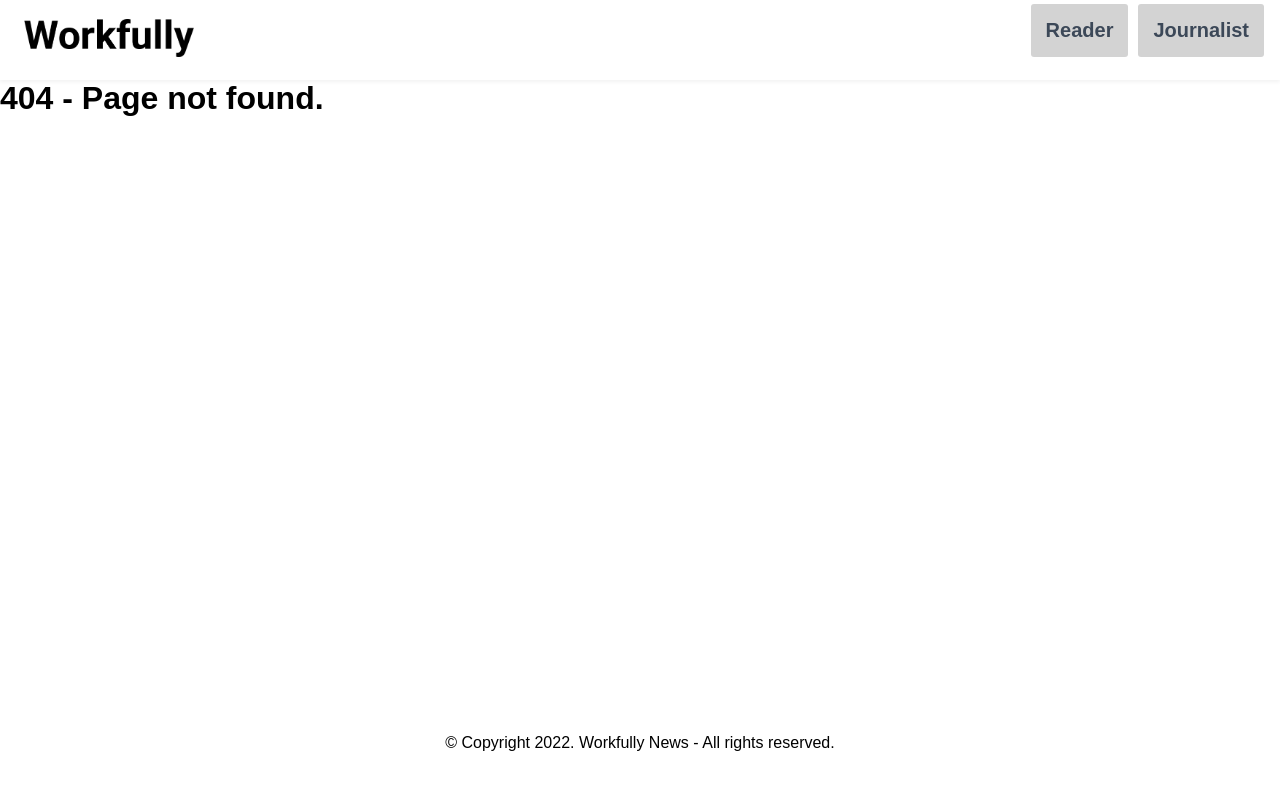
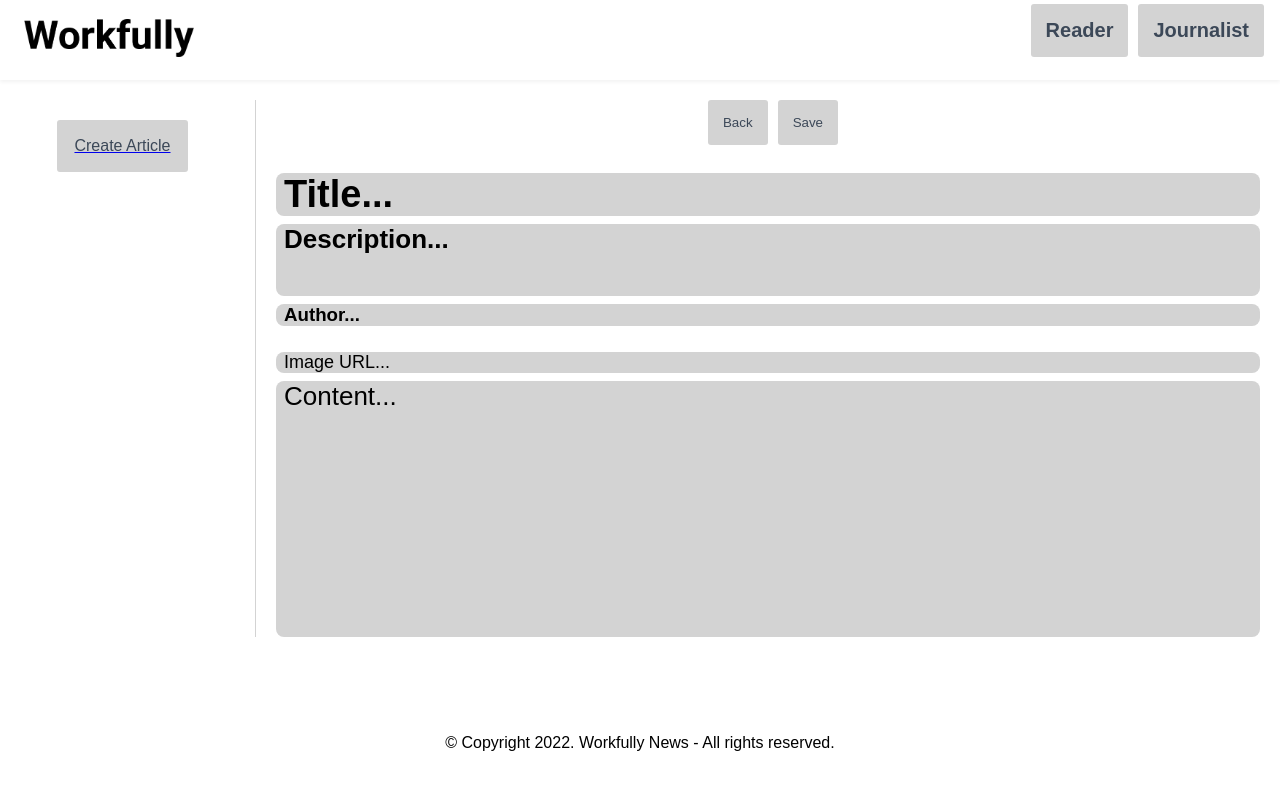
Before and after one commit to AlejoOrtega/workfully-news-react, a React (Create React App) app: page /article in a window 1280 px wide. Before the commit this address had no page. Shown: the top 790 px of the page. Built offline with nearby package versions, Linux system fonts and the light colour scheme.

Commit message:
Add: New Article Visual

```diff
--- a/src/index.css
+++ b/src/index.css
@@ -62,6 +62,7 @@ code {
 
 .thumbnail {
   font-size: 18px;
+  width: 100%;
 }
 
 .content {
--- a/src/pages/Readers_view.jsx
+++ b/src/pages/Readers_view.jsx
@@ -13,7 +13,16 @@ function Readers_view() {
     author: "",
     content: "",
   }
+
+  const NEW_ARTICLE_STYLE = {
+    backgroundColor:'lightGrey',
+    textAlign:'left',
+    marginTop:'8px',
+    paddingLeft: '8px',
+    borderRadius: '8px',
+  }
   const [article, setArticle] = useState(INITIAL_STATE);
+  const [isNew, setIsNew] = useState(false);
   const isEditable =
     window.localStorage.getItem("isLogged") === "false" ? false : true;
 
@@ -22,7 +31,6 @@ function Readers_view() {
   const { title, description, author, thumbnail, content } = article;
   const handleChange = (e) => {
     const { className, textContent } = e.target;
-    console.log(article);
     setArticle({
       ...article,
       [className]: textContent,
@@ -30,14 +38,23 @@ function Readers_view() {
   };
 
   useEffect(() => {
+    if(id === undefined){
+      setIsNew(()=> true)
+    }else{
       const localArticle = articles.find((item) => {
         return item.id === id;
       });
       setArticle(localArticle);
+    }
   }, [articles, id]);
 
   const handleOnCreateArticle = () => {
     setArticle({...INITIAL_STATE})
+    setIsNew(()=>true)
+  }
+
+  const handleOnChangeArticle = () => {
+    setIsNew(()=>false)
   }
 
   return (
@@ -47,7 +64,7 @@ function Readers_view() {
           {articles.map((article) => {
             return (
               <Link to={`/article/${article.id}`} key={article.id}>
-                <Card key={article.id}>
+                <Card key={article.id} handleClick={handleOnChangeArticle}>
                   <Card.CardSideBar>
                     <p>TITLE: {article.title}</p>
                     <p>AUTHOR: {article.author}</p>
@@ -56,17 +73,19 @@ function Readers_view() {
               </Link>
             );
           })}
+          <Link to={'/article'} key={article.id}>
             <Card key={article.id} handleClick={handleOnCreateArticle}>
               <Card.CardSideBar>
                 <p>Create Article</p>
               </Card.CardSideBar>
             </Card>
+          </Link>
         </div>
       )}
       <div className="main-column">
         <Button handleClick={() => navigate(-1)}>Back</Button>
         {isEditable && (
-          <Button handleClick={() => console.log("edit")}>Edit</Button>
+          <Button handleClick={() => console.log("edit")}>{isNew?'Save':'Edit'}</Button>
         )}
         <h1
           contentEditable={isEditable}
@@ -74,8 +93,9 @@ function Readers_view() {
           name="title"
           className="title"
           onInput={handleChange}
+          style={isNew? NEW_ARTICLE_STYLE : null}
         >
-          {title}
+          {isNew? 'Title...' : title}
         </h1>
 
         <h2
@@ -84,8 +104,9 @@ function Readers_view() {
           className="description"
           name="description"
           onInput={handleChange}
+          style={isNew? NEW_ARTICLE_STYLE : null}
         >
-          {description}
+          {isNew?'Description...': description}
         </h2>
         <h3
           contentEditable={isEditable}
@@ -93,18 +114,32 @@ function Readers_view() {
           className="author"
           name="author"
           onInput={handleChange}
+          style={isNew? NEW_ARTICLE_STYLE : null}
         >
-          {author}
+          {isNew? 'Author...' : author}
         </h3>
         <img src={thumbnail} alt="" />
+        {isNew?
+            <p
+              contentEditable={isEditable}
+              suppressContentEditableWarning={true}
+              className='thumbnail'
+              onInput={handleChange}
+              name="thumbnail"
+              style={isNew? NEW_ARTICLE_STYLE : null}
+            >
+              Image URL...
+            </p>
+        : null}
         <p
           contentEditable={isEditable}
           suppressContentEditableWarning={true}
           className="content"
           onInput={handleChange}
           name="content"
+          style={isNew? NEW_ARTICLE_STYLE : null}
         >
-          {content}
+          {isNew?'Content...':content}
         </p>
       </div>
     </div>
--- a/src/shared/components/AppRoutes/AppRoutes.jsx
+++ b/src/shared/components/AppRoutes/AppRoutes.jsx
@@ -25,6 +25,10 @@ const AppRoutes = () => {
       element: <NotFoundPage />,
     },
     {
+      path: "article",
+      element: <ReadersView/>
+    },
+    {
       path: "article/:id",
       element: <ReadersView />,
     },
```
Lines whose indentation alone changed are shown as unchanged.
